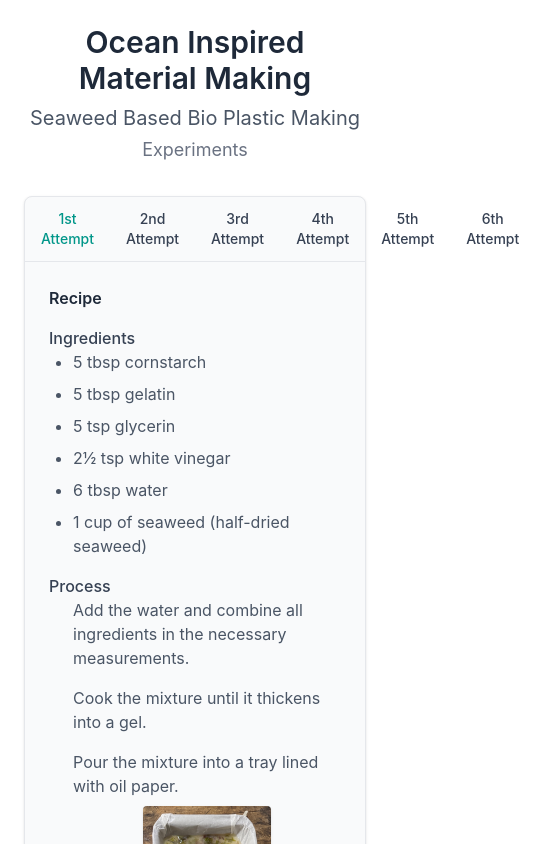
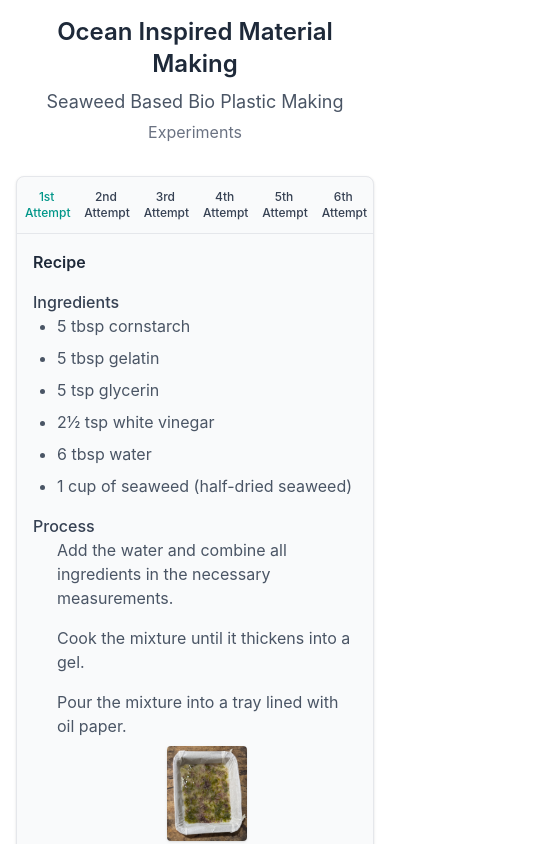
Before and after one commit to SukhithaPr/ocean-inspired-material-making, a React (Vite) app: page / in a window 390 px wide. Shown: the top 844 px of the page, 535 px wide, since content can reach past the window. Built offline with nearby package versions, Linux system fonts and the light colour scheme.

Commit message:
feat: improve experiment section layout and responsiveness for better mobile experience

```diff
--- a/src/App.jsx
+++ b/src/App.jsx
@@ -9,24 +9,24 @@ function App() {
     };
 
     return (
-    <div className="min-h-screen bg-white p-6">
+        <div className="min-h-screen bg-white p-4 sm:p-6">
             <div className="max-w-3xl mx-auto">
                 <div className="text-center mb-8">
-          <h1 className="text-3xl font-semibold text-gray-800 mb-2">
+                    <h1 className="text-2xl sm:text-3xl font-semibold text-gray-800 mb-2">
                         Ocean Inspired Material Making
                     </h1>
-          <h2 className="text-xl text-gray-600 mb-1">
+                    <h2 className="text-lg sm:text-xl text-gray-600 mb-1">
                         Seaweed Based Bio Plastic Making
                     </h2>
-          <h3 className="text-lg text-gray-500">
+                    <h3 className="text-base sm:text-lg text-gray-500">
                         Experiments
                     </h3>
                 </div>
 
                 <div className="bg-gray-50 rounded-lg shadow-sm border border-gray-200">
-          <div className="flex border-b border-gray-200">
+                    <div className="flex border-b border-gray-200 overflow-x-auto">
                         <button
-              className={`flex-1 py-3 px-4 text-sm font-medium text-gray-700 transition-colors duration-200 ${
+                            className={`flex-1 min-w-0 py-3 px-2 sm:px-4 text-xs sm:text-sm font-medium text-gray-700 transition-colors duration-200 ${
                                 activeTab === '1st Attempt' ? 'bg-white border-b-2 border-teal-500 text-teal-600' : 'hover:bg-gray-100'
                             }`}
                             onClick={() => handleTabClick('1st Attempt')}
@@ -34,7 +34,7 @@ function App() {
                             1st Attempt
                         </button>
                         <button
-              className={`flex-1 py-3 px-4 text-sm font-medium text-gray-700 transition-colors duration-200 ${
+                            className={`flex-1 min-w-0 py-3 px-2 sm:px-4 text-xs sm:text-sm font-medium text-gray-700 transition-colors duration-200 ${
                                 activeTab === '2nd Attempt' ? 'bg-white border-b-2 border-teal-500 text-teal-600' : 'hover:bg-gray-100'
                             }`}
                             onClick={() => handleTabClick('2nd Attempt')}
@@ -42,7 +42,7 @@ function App() {
                             2nd Attempt
                         </button>
                         <button
-              className={`flex-1 py-3 px-4 text-sm font-medium text-gray-700 transition-colors duration-200 ${
+                            className={`flex-1 min-w-0 py-3 px-2 sm:px-4 text-xs sm:text-sm font-medium text-gray-700 transition-colors duration-200 ${
                                 activeTab === '3rd Attempt' ? 'bg-white border-b-2 border-teal-500 text-teal-600' : 'hover:bg-gray-100'
                             }`}
                             onClick={() => handleTabClick('3rd Attempt')}
@@ -50,7 +50,7 @@ function App() {
                             3rd Attempt
                         </button>
                         <button
-              className={`flex-1 py-3 px-4 text-sm font-medium text-gray-700 transition-colors duration-200 ${
+                            className={`flex-1 min-w-0 py-3 px-2 sm:px-4 text-xs sm:text-sm font-medium text-gray-700 transition-colors duration-200 ${
                                 activeTab === '4th Attempt' ? 'bg-white border-b-2 border-teal-500 text-teal-600' : 'hover:bg-gray-100'
                             }`}
                             onClick={() => handleTabClick('4th Attempt')}
@@ -58,7 +58,7 @@ function App() {
                             4th Attempt
                         </button>
                         <button
-              className={`flex-1 py-3 px-4 text-sm font-medium text-gray-700 transition-colors duration-200 ${
+                            className={`flex-1 min-w-0 py-3 px-2 sm:px-4 text-xs sm:text-sm font-medium text-gray-700 transition-colors duration-200 ${
                                 activeTab === '5th Attempt' ? 'bg-white border-b-2 border-teal-500 text-teal-600' : 'hover:bg-gray-100'
                             }`}
                             onClick={() => handleTabClick('5th Attempt')}
@@ -66,7 +66,7 @@ function App() {
                             5th Attempt
                         </button>
                         <button
-              className={`flex-1 py-3 px-4 text-sm font-medium text-gray-700 transition-colors duration-200 ${
+                            className={`flex-1 min-w-0 py-3 px-2 sm:px-4 text-xs sm:text-sm font-medium text-gray-700 transition-colors duration-200 ${
                                 activeTab === '6th Attempt' ? 'bg-white border-b-2 border-teal-500 text-teal-600' : 'hover:bg-gray-100'
                             }`}
                             onClick={() => handleTabClick('6th Attempt')}
@@ -75,7 +75,7 @@ function App() {
                         </button>
                     </div>
 
-          <div className="p-6">
+                    <div className="p-4 sm:p-6">
                         <div id="1st Attempt" className={`${activeTab === '1st Attempt' ? 'block' : 'hidden'}`}>
                             <div className="space-y-4">
                                 <h4 className="font-semibold text-gray-800">Recipe</h4>
@@ -101,19 +101,19 @@ function App() {
                                         </li>
                                         <li className="flex items-center">
                                             <span className="mr-2">Pour the mixture into a tray lined with oil paper.</span>
-                      <img src="/src/assets/1st-attempt/1.jpg" alt="Step 1" className="w-32 h-auto rounded shadow-sm" />
+                                            <img src="/src/assets/1st-attempt/1.jpg" alt="Step 1" className="w-20 sm:w-24 md:w-32 h-auto rounded shadow-sm" />
                                         </li>
                                         <li className="flex items-center">
                                             <span className="mr-2">Cover the mixture with another oil paper on top.</span>
-                      <img src="/src/assets/1st-attempt/2.jpg" alt="Step 2" className="w-32 h-auto rounded shadow-sm" />
+                                            <img src="/src/assets/1st-attempt/2.jpg" alt="Step 2" className="w-20 sm:w-24 md:w-32 h-auto rounded shadow-sm" />
                                         </li>
                                         <li className="flex items-center">
                                             <span className="mr-2">Let the mixture set for 3 days at room temperature.</span>
-                      <img src="/src/assets/1st-attempt/3.jpg" alt="Step 3" className="w-32 h-auto rounded shadow-sm" />
+                                            <img src="/src/assets/1st-attempt/3.jpg" alt="Step 3" className="w-20 sm:w-24 md:w-32 h-auto rounded shadow-sm" />
                                         </li>
                                         <li className="flex items-center">
                                             <span className="mr-2">Place the mixture in the sun to test if it melts (it melted quickly).</span>
-                      <img src="/src/assets/1st-attempt/4.jpg" alt="Step 4" className="w-32 h-auto rounded shadow-sm" />
+                                            <img src="/src/assets/1st-attempt/4.jpg" alt="Step 4" className="w-20 sm:w-24 md:w-32 h-auto rounded shadow-sm" />
                                         </li>
                                     </ol>
                                 </div>
@@ -152,11 +152,11 @@ function App() {
                                         </li>
                                         <li className="flex items-center">
                                             <span className="mr-2">Pour the mixture into a paper-lined tray.</span>
-                      <img src="/src/assets/2nd-attempt/1.jpg" alt="Step 1" className="w-32 h-auto rounded shadow-sm" />
+                                            <img src="/src/assets/2nd-attempt/1.jpg" alt="Step 1" className="w-20 sm:w-24 md:w-32 h-auto rounded shadow-sm" />
                                         </li>
                                         <li className="flex items-center">
                                             <span className="mr-2">Let the mixture set for 3 days at room temperature.</span>
-                      <img src="/src/assets/2nd-attempt/2.jpg" alt="Step 2" className="w-32 h-auto rounded shadow-sm" />
+                                            <img src="/src/assets/2nd-attempt/2.jpg" alt="Step 2" className="w-20 sm:w-24 md:w-32 h-auto rounded shadow-sm" />
                                         </li>
                                     </ol>
                                 </div>
@@ -199,26 +199,26 @@ function App() {
                                         </li>
                                         <li className="flex items-center">
                                             <span className="mr-2">Stir in 40 ml of glycerin and simmer for 15 minutes, stirring constantly.</span>
-                      <img src="/src/assets/3rd-attempt/2.jpg" alt="Step 2" className="w-32 h-auto rounded shadow-sm" />
+                                            <img src="/src/assets/3rd-attempt/2.jpg" alt="Step 2" className="w-20 sm:w-24 md:w-32 h-auto rounded shadow-sm" />
                                         </li>
                                         <li className="flex items-center">
                                             <span className="mr-2">Remove from heat, let it cool slightly, and stir in 60 ml of liquid latex until smooth.</span>
-                      <img src="/src/assets/3rd-attempt/3.jpg" alt="Step 3" className="w-32 h-auto rounded shadow-sm" />
+                                            <img src="/src/assets/3rd-attempt/3.jpg" alt="Step 3" className="w-20 sm:w-24 md:w-32 h-auto rounded shadow-sm" />
                                         </li>
                                         <li className="flex items-center">
                                             <span className="mr-2">Pour the mixture into a tray.</span>
                                         </li>
                                         <li className="flex items-center">
                                             <span className="mr-2">Let it set at room temperature.</span>
-                      <img src="/src/assets/3rd-attempt/4.jpg" alt="Step 4" className="w-32 h-auto rounded shadow-sm" />
+                                            <img src="/src/assets/3rd-attempt/4.jpg" alt="Step 4" className="w-20 sm:w-24 md:w-32 h-auto rounded shadow-sm" />
                                         </li>
                                         <li className="flex items-center">
                                             <span className="mr-2">Observe the final result.</span>
-                      <img src="/src/assets/3rd-attempt/5.jpg" alt="Step 5" className="w-32 h-auto rounded shadow-sm" />
+                                            <img src="/src/assets/3rd-attempt/5.jpg" alt="Step 5" className="w-20 sm:w-24 md:w-32 h-auto rounded shadow-sm" />
                                         </li>
                                         <li className="flex items-center">
                                             <span className="mr-2">Check an additional view of the result.</span>
-                      <img src="/src/assets/3rd-attempt/6.jpg" alt="Step 6" className="w-32 h-auto rounded shadow-sm" />
+                                            <img src="/src/assets/3rd-attempt/6.jpg" alt="Step 6" className="w-20 sm:w-24 md:w-32 h-auto rounded shadow-sm" />
                                         </li>
                                     </ol>
                                 </div>
@@ -265,7 +265,7 @@ function App() {
                                         </li>
                                         <li className="flex items-center">
                                             <span className="mr-2">Pour the mixture into a paper-lined tray.</span>
-                      <img src="/src/assets/4th-attempt/1.jpg" alt="Step 1" className="w-32 h-auto rounded shadow-sm" />
+                                            <img src="/src/assets/4th-attempt/1.jpg" alt="Step 1" className="w-20 sm:w-24 md:w-32 h-auto rounded shadow-sm" />
                                         </li>
                                         <li className="flex items-center">
                                             <span className="mr-2">Let it dry at room temperature for 3 days.</span>
@@ -312,19 +312,19 @@ function App() {
                                         </li>
                                         <li className="flex items-center">
                                             <span className="mr-2">Remove the mixture once it is smooth, thick, and has a gel-like texture.</span>
-                      <img src="/src/assets/5th-attempt/1.jpg" alt="Step 1" className="w-32 h-auto rounded shadow-sm" />
+                                            <img src="/src/assets/5th-attempt/1.jpg" alt="Step 1" className="w-20 sm:w-24 md:w-32 h-auto rounded shadow-sm" />
                                         </li>
                                         <li className="flex items-center">
                                             <span className="mr-2">Note the beeswax rising to the top while the underneath mixture remains gel-like.</span>
-                      <img src="/src/assets/5th-attempt/2.jpg" alt="Step 2" className="w-32 h-auto rounded shadow-sm" />
+                                            <img src="/src/assets/5th-attempt/2.jpg" alt="Step 2" className="w-20 sm:w-24 md:w-32 h-auto rounded shadow-sm" />
                                         </li>
                                         <li className="flex items-center">
                                             <span className="mr-2">Let the mixture set in the same pan for 2 days.</span>
-                      <img src="/src/assets/5th-attempt/3.jpg" alt="Step 3" className="w-32 h-auto rounded shadow-sm" />
+                                            <img src="/src/assets/5th-attempt/3.jpg" alt="Step 3" className="w-20 sm:w-24 md:w-32 h-auto rounded shadow-sm" />
                                         </li>
                                         <li className="flex items-center">
                                             <span className="mr-2">Check an additional view of the result.</span>
-                      <img src="/src/assets/5th-attempt/4.jpg" alt="Step 4" className="w-32 h-auto rounded shadow-sm" />
+                                            <img src="/src/assets/5th-attempt/4.jpg" alt="Step 4" className="w-20 sm:w-24 md:w-32 h-auto rounded shadow-sm" />
                                         </li>
                                     </ol>
                                 </div>
@@ -370,15 +370,15 @@ function App() {
                                         </li>
                                         <li className="flex items-center">
                                             <span className="mr-2">Pour the mixture into a non-papered tray.</span>
-                      <img src="/src/assets/6th-attempt/1.jpg" alt="Step 1" className="w-32 h-auto rounded shadow-sm" />
+                                            <img src="/src/assets/6th-attempt/1.jpg" alt="Step 1" className="w-20 sm:w-24 md:w-32 h-auto rounded shadow-sm" />
                                         </li>
                                         <li className="flex items-center">
                                             <span className="mr-2">Let it set for 2 days.</span>
-                      <img src="/src/assets/6th-attempt/2.jpg" alt="Step 2" className="w-32 h-auto rounded shadow-sm" />
+                                            <img src="/src/assets/6th-attempt/2.jpg" alt="Step 2" className="w-20 sm:w-24 md:w-32 h-auto rounded shadow-sm" />
                                         </li>
                                         <li className="flex items-center">
                                             <span className="mr-2">Remove the hardened mixture from the tray.</span>
-                      <img src="/src/assets/6th-attempt/3.jpg" alt="Step 3" className="w-32 h-auto rounded shadow-sm" />
+                                            <img src="/src/assets/6th-attempt/3.jpg" alt="Step 3" className="w-20 sm:w-24 md:w-32 h-auto rounded shadow-sm" />
                                         </li>
                                     </ol>
                                 </div>
```
Lines whose indentation alone changed are shown as unchanged.
